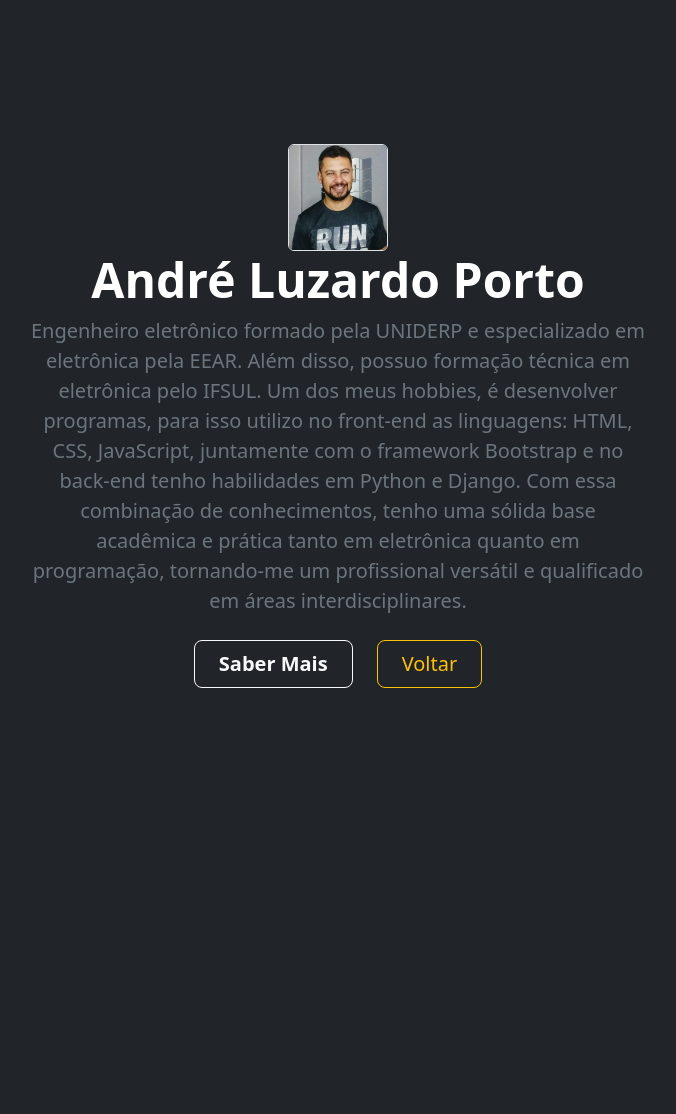
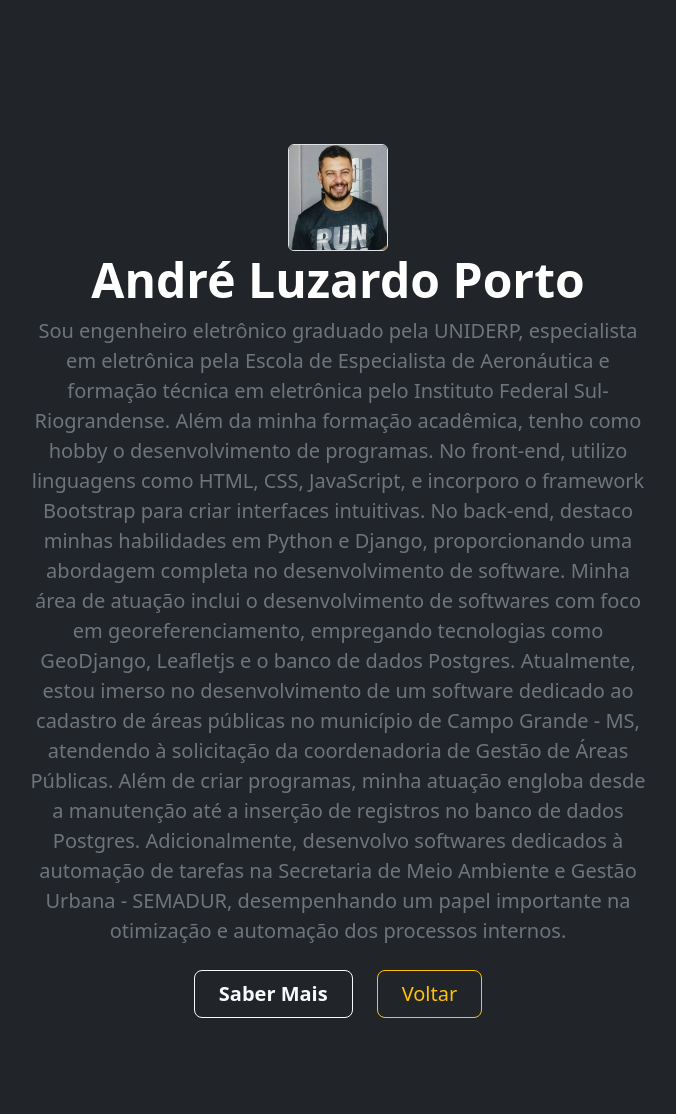
Before and after one commit to andreportol/my_portifolio, a Django app: page /biografia/ in a window 1280 px wide. Shown: the whole page, without its empty margins (302-978 px from the left). Before the commit the page ends 688 px from the top, so only its background shows below. Run offline with Django 4.2, Linux system fonts and the light colour scheme.

Commit message:
Atualização dos textos.

```diff
--- a/core/templates/biografia.html
+++ b/core/templates/biografia.html
@@ -40,17 +40,36 @@
                 <img class="border rounded" src="{% static 'img/foto1.png' %}" alt="" width="100px">
                 <h1 class="display-5 fw-bold text-white">André Luzardo Porto</h1>
                 <div class="col-lg-6 mx-auto">
-                    <p class="fs-5 mb-4">Engenheiro eletrônico formado pela UNIDERP e especializado em
-                        eletrônica pela EEAR. Além disso, possuo formação técnica em eletrônica pelo IFSUL. Um dos meus
-                        hobbies, é desenvolver programas, para isso utilizo no front-end as linguagens: HTML, CSS,
-                        JavaScript, juntamente com o framework Bootstrap e no back-end tenho habilidades em Python e Django. Com essa
-                        combinação de conhecimentos, tenho uma sólida base acadêmica e prática tanto em eletrônica
-                        quanto em programação, tornando-me um profissional versátil e qualificado em áreas
-                        interdisciplinares.</p>
+                    <p class="fs-5 mb-4">
+                        Sou engenheiro eletrônico graduado pela UNIDERP, especialista em eletrônica pela Escola de
+                        Especialista de Aeronáutica e
+                        formação técnica em eletrônica pelo Instituto Federal Sul-Riograndense. Além da minha formação
+                        acadêmica, tenho como hobby
+                        o desenvolvimento de programas.
+
+                        No front-end, utilizo linguagens como HTML, CSS, JavaScript, e incorporo o framework Bootstrap
+                        para criar interfaces intuitivas. No back-end, destaco minhas habilidades em Python e Django,
+                        proporcionando uma abordagem completa no desenvolvimento de software.
+
+                        Minha área de atuação inclui o desenvolvimento de softwares com foco em georeferenciamento,
+                        empregando tecnologias como GeoDjango, Leafletjs e o banco de dados Postgres. Atualmente, estou
+                        imerso no desenvolvimento de um software dedicado ao cadastro de áreas públicas no município de
+                        Campo Grande - MS, atendendo à solicitação da coordenadoria de Gestão de Áreas Públicas.
+
+
+                        Além de criar programas, minha atuação engloba desde a manutenção até a inserção de registros no
+                        banco de dados Postgres. Adicionalmente, desenvolvo softwares dedicados à automação de tarefas
+                        na Secretaria de Meio Ambiente e Gestão Urbana - SEMADUR, desempenhando um papel importante na
+                        otimização e automação dos processos internos.
+
+
+                    </p>
                     <div class="d-grid gap-2 d-sm-flex justify-content-sm-center">
-                        <a type="button" class="btn btn-outline-light btn-lg px-4 me-sm-3 fw-bold" href="{% url 'core:biografia_continuacao' %}">Saber Mais
+                        <a type="button" class="btn btn-outline-light btn-lg px-4 me-sm-3 fw-bold"
+                            href="{% url 'core:biografia_continuacao' %}">Saber Mais
                         </a>
-                        <a href="{% url 'core:index' %}" type="button" class="btn btn-outline-warning btn-lg px-4">Voltar</a>
+                        <a href="{% url 'core:index' %}" type="button"
+                            class="btn btn-outline-warning btn-lg px-4">Voltar</a>
                     </div>
                 </div>
             </div>
```
Also changed, not shown: core/templates/index.html (+10 -10 lines), 1 other file.
